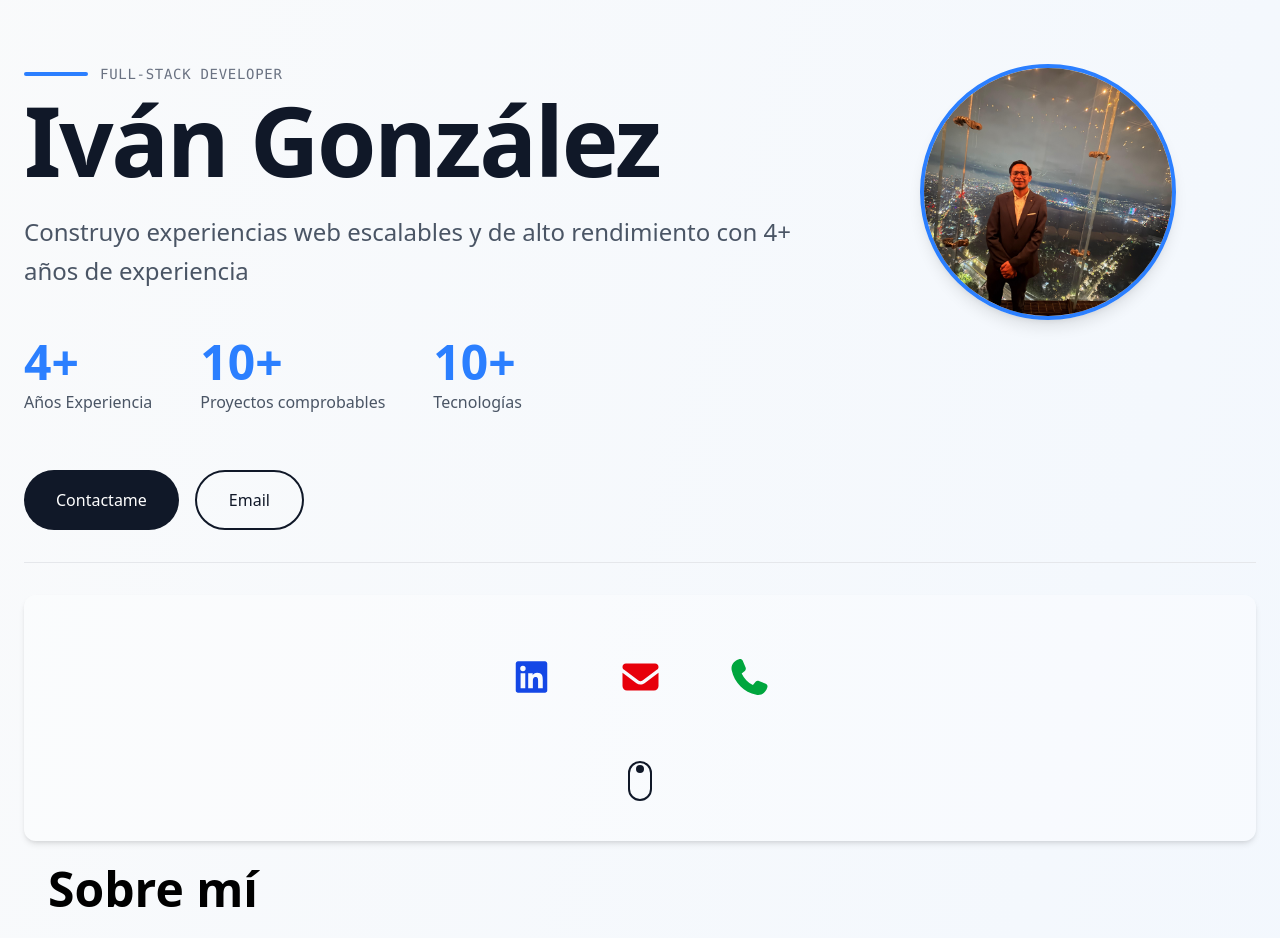
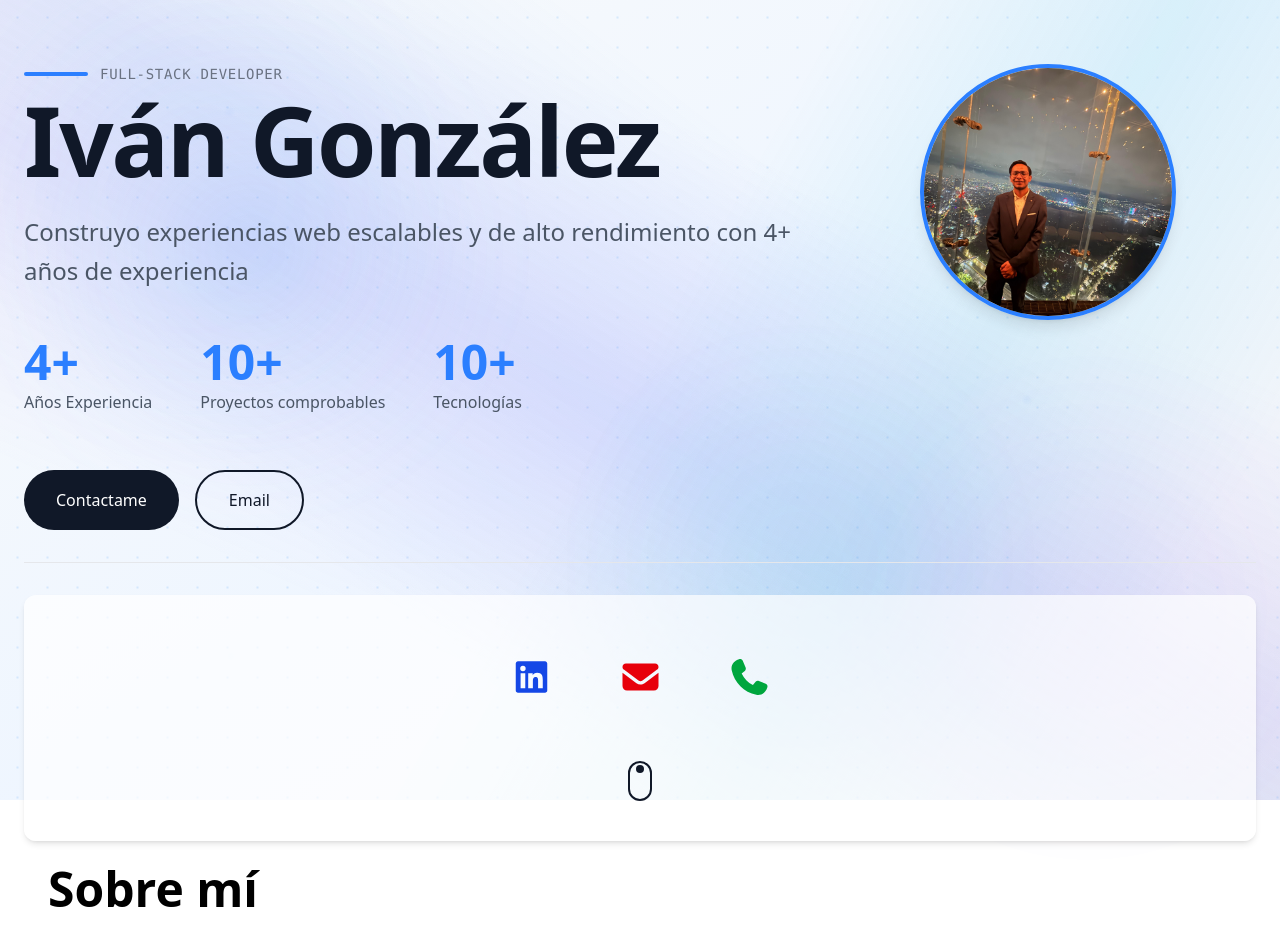
Before and after one commit to igonzalezg1/portafolio, a Vue app: page / in a window 1280 px wide. Shown: the top 938 px of the page. Built offline with nearby package versions, Linux system fonts and the light colour scheme; the HTML template or start-up script is replaced by a standard one.

Commit message:
Build proyect

```diff
--- a/src/App.vue
+++ b/src/App.vue
@@ -7,35 +7,371 @@ import HabilitiesComponent from './components/HabilitiesComponent.vue'
 import ExperienceComponent from './components/ExperienceComponent.vue'
 import CarrouselComponent from './components/CarrouselComponent.vue'
 import FooterComponent from './components/FooterComponent.vue'
+import { ref, onMounted, onUnmounted } from 'vue'
+
+// Estado de visibilidad para cada sección
+const sectionsVisible = ref({
+  home: false,
+  contacts: false,
+  about: false,
+  certifications: false,
+  habilities: false,
+  experience: false,
+  carrousel: false,
+})
+
+// Estado para el efecto del mouse
+const mousePosition = ref({ x: 0, y: 0 })
+const cursorGlow = ref<HTMLElement | null>(null)
+
+// Función para actualizar la posición del mouse
+const handleMouseMove = (event: MouseEvent) => {
+  mousePosition.value = {
+    x: event.clientX,
+    y: event.clientY,
+  }
+
+  if (cursorGlow.value) {
+    cursorGlow.value.style.transform = `translate(${event.clientX - 250}px, ${event.clientY - 250}px)`
+  }
+}
+
+onMounted(() => {
+  // Mostrar el home inmediatamente
+  sectionsVisible.value.home = true
+
+  // Configurar el Intersection Observer
+  const observer = new IntersectionObserver(
+    (entries) => {
+      entries.forEach((entry) => {
+        if (entry.isIntersecting) {
+          const section = entry.target.getAttribute('data-section')
+          if (section && sectionsVisible.value.hasOwnProperty(section)) {
+            sectionsVisible.value[section as keyof typeof sectionsVisible.value] = true
+          }
+        }
+      })
+    },
+    {
+      threshold: 0.1,
+      rootMargin: '0px 0px -100px 0px',
+    },
+  )
+
+  // Observar todas las secciones
+  document.querySelectorAll('[data-section]').forEach((section) => {
+    observer.observe(section)
+  })
+
+  // Agregar listener para el mouse
+  window.addEventListener('mousemove', handleMouseMove)
+})
+
+onUnmounted(() => {
+  window.removeEventListener('mousemove', handleMouseMove)
+})
 </script>
 
 <template>
-  <section class="min-h-screen flex flex-col px-6 py-16 bg-gradient-to-br from-gray-50 to-blue-50">
-    <!-- Hero principal -->
+  <div class="relative min-h-screen overflow-hidden">
+    <!-- Fondo base con gradiente -->
+    <div class="fixed inset-0 bg-gradient-to-br from-gray-50 via-blue-50 to-gray-100 -z-20"></div>
+
+    <!-- Patrón de puntos animado -->
+    <div class="fixed inset-0 -z-20 opacity-30">
+      <div class="absolute inset-0 dot-pattern"></div>
+    </div>
+
+    <!-- Ondas animadas de fondo -->
+    <div class="fixed inset-0 -z-20 overflow-hidden">
+      <div class="wave wave-1"></div>
+      <div class="wave wave-2"></div>
+      <div class="wave wave-3"></div>
+    </div>
+
+    <!-- Partículas flotantes -->
+    <div class="fixed inset-0 -z-10 overflow-hidden pointer-events-none">
+      <div class="particle particle-1"></div>
+      <div class="particle particle-2"></div>
+      <div class="particle particle-3"></div>
+      <div class="particle particle-4"></div>
+      <div class="particle particle-5"></div>
+      <div class="particle particle-6"></div>
+    </div>
+
+    <!-- Efecto de resplandor que sigue al mouse -->
+    <div
+      ref="cursorGlow"
+      class="fixed w-[500px] h-[500px] pointer-events-none -z-10 transition-opacity duration-300"
+      style="
+        background: radial-gradient(
+          circle,
+          rgba(59, 130, 246, 0.15) 0%,
+          rgba(147, 197, 253, 0.08) 25%,
+          transparent 70%
+        );
+        filter: blur(40px);
+        will-change: transform;
+      "
+    ></div>
+
+    <!-- Efectos de resplandor adicionales fijos -->
+    <div
+      class="fixed top-0 left-0 w-96 h-96 bg-blue-400/10 rounded-full blur-3xl -z-10 animate-pulse-slow"
+    ></div>
+    <div
+      class="fixed bottom-0 right-0 w-96 h-96 bg-purple-400/10 rounded-full blur-3xl -z-10 animate-pulse-slow"
+      style="animation-delay: 1s"
+    ></div>
+    <div
+      class="fixed top-1/2 right-1/4 w-80 h-80 bg-cyan-400/10 rounded-full blur-3xl -z-10 animate-pulse-slow"
+      style="animation-delay: 2s"
+    ></div>
+
+    <section class="min-h-screen flex flex-col px-6 py-16 relative z-0">
+      <div
+        data-section="home"
+        :class="[
+          'transition-all duration-1000 ease-out',
+          sectionsVisible.home ? 'opacity-100 translate-y-0' : 'opacity-0 translate-y-10',
+        ]"
+      >
         <HomeComponent />
-
-    <!-- Separador -->
+      </div>
       <hr class="border-t border-gray-200 my-8" />
 
-    <!-- Sección de contactos -->
+      <div
+        data-section="contacts"
+        :class="[
+          'transition-all duration-1000 ease-out delay-100',
+          sectionsVisible.contacts ? 'opacity-100 translate-y-0' : 'opacity-0 translate-y-10',
+        ]"
+      >
         <ContactsComponent />
+      </div>
 
-    <!-- Sección sobre mí -->
+      <div
+        data-section="about"
+        :class="[
+          'transition-all duration-1000 ease-out delay-150',
+          sectionsVisible.about ? 'opacity-100 translate-x-0' : 'opacity-0 -translate-x-10',
+        ]"
+      >
         <AbautComponent />
+      </div>
 
-    <!-- Sección de certificaciones -->
+      <div
+        data-section="certifications"
+        :class="[
+          'transition-all duration-1000 ease-out delay-200',
+          sectionsVisible.certifications ? 'opacity-100 translate-x-0' : 'opacity-0 translate-x-10',
+        ]"
+      >
         <CertificationsComponent />
+      </div>
 
-    <!-- Sección de habilidades -->
+      <div
+        data-section="habilities"
+        :class="[
+          'transition-all duration-1000 ease-out delay-150',
+          sectionsVisible.habilities ? 'opacity-100 scale-100' : 'opacity-0 scale-95',
+        ]"
+      >
         <HabilitiesComponent />
+      </div>
 
-    <!-- Sección de experiencia -->
+      <div
+        data-section="experience"
+        :class="[
+          'transition-all duration-1000 ease-out delay-200',
+          sectionsVisible.experience ? 'opacity-100 translate-y-0' : 'opacity-0 translate-y-10',
+        ]"
+      >
         <ExperienceComponent />
+      </div>
 
-    <!-- Sección de proyectos -->
+      <div
+        data-section="carrousel"
+        :class="[
+          'transition-all duration-1000 ease-out delay-100',
+          sectionsVisible.carrousel
+            ? 'opacity-100 scale-100 translate-y-0'
+            : 'opacity-0 scale-95 translate-y-10',
+        ]"
+      >
         <CarrouselComponent />
+      </div>
     </section>
+
+    <div
+      class="transition-all duration-1000 ease-out relative z-0"
+      :class="sectionsVisible.carrousel ? 'opacity-100' : 'opacity-0'"
+    >
       <FooterComponent />
+    </div>
+  </div>
 </template>
 
-<style scoped></style>
+<style scoped>
+/* Animación de pulso lento */
+@keyframes pulse-slow {
+  0%,
+  100% {
+    opacity: 0.3;
+    transform: scale(1);
+  }
+  50% {
+    opacity: 0.5;
+    transform: scale(1.05);
+  }
+}
+
+.animate-pulse-slow {
+  animation: pulse-slow 4s cubic-bezier(0.4, 0, 0.6, 1) infinite;
+}
+
+/* Patrón de puntos */
+.dot-pattern {
+  background-image: radial-gradient(circle, #93c5fd 1px, transparent 1px);
+  background-size: 30px 30px;
+  animation: drift 60s linear infinite;
+}
+
+@keyframes drift {
+  0% {
+    transform: translate(0, 0);
+  }
+  100% {
+    transform: translate(30px, 30px);
+  }
+}
+
+/* Ondas de fondo */
+.wave {
+  position: absolute;
+  width: 200%;
+  height: 200%;
+  border-radius: 40%;
+  opacity: 0.1;
+}
+
+.wave-1 {
+  background: linear-gradient(135deg, transparent 40%, #3b82f6 50%, transparent 60%);
+  animation: wave-animation 25s ease-in-out infinite;
+  top: -50%;
+  left: -50%;
+}
+
+.wave-2 {
+  background: linear-gradient(135deg, transparent 40%, #8b5cf6 50%, transparent 60%);
+  animation: wave-animation 30s ease-in-out infinite reverse;
+  top: -50%;
+  right: -50%;
+  animation-delay: -5s;
+}
+
+.wave-3 {
+  background: linear-gradient(135deg, transparent 40%, #06b6d4 50%, transparent 60%);
+  animation: wave-animation 35s ease-in-out infinite;
+  bottom: -50%;
+  left: -25%;
+  animation-delay: -10s;
+}
+
+@keyframes wave-animation {
+  0%,
+  100% {
+    transform: rotate(0deg) translate(0, 0);
+  }
+  25% {
+    transform: rotate(90deg) translate(20px, 20px);
+  }
+  50% {
+    transform: rotate(180deg) translate(0, 0);
+  }
+  75% {
+    transform: rotate(270deg) translate(-20px, -20px);
+  }
+}
+
+/* Partículas flotantes */
+.particle {
+  position: absolute;
+  background: radial-gradient(circle, rgba(59, 130, 246, 0.3), transparent);
+  border-radius: 50%;
+  filter: blur(2px);
+}
+
+.particle-1 {
+  width: 4px;
+  height: 4px;
+  top: 20%;
+  left: 10%;
+  animation: float 20s ease-in-out infinite;
+}
+
+.particle-2 {
+  width: 6px;
+  height: 6px;
+  top: 60%;
+  left: 80%;
+  animation: float 25s ease-in-out infinite;
+  animation-delay: -5s;
+}
+
+.particle-3 {
+  width: 3px;
+  height: 3px;
+  top: 40%;
+  left: 50%;
+  animation: float 30s ease-in-out infinite;
+  animation-delay: -10s;
+}
+
+.particle-4 {
+  width: 5px;
+  height: 5px;
+  top: 80%;
+  left: 20%;
+  animation: float 22s ease-in-out infinite;
+  animation-delay: -15s;
+}
+
+.particle-5 {
+  width: 4px;
+  height: 4px;
+  top: 10%;
+  left: 70%;
+  animation: float 28s ease-in-out infinite;
+  animation-delay: -8s;
+}
+
+.particle-6 {
+  width: 3px;
+  height: 3px;
+  top: 50%;
+  left: 90%;
+  animation: float 24s ease-in-out infinite;
+  animation-delay: -12s;
+}
+
+@keyframes float {
+  0%,
+  100% {
+    transform: translate(0, 0) scale(1);
+    opacity: 0.3;
+  }
+  25% {
+    transform: translate(100px, -50px) scale(1.2);
+    opacity: 0.6;
+  }
+  50% {
+    transform: translate(-50px, -100px) scale(0.8);
+    opacity: 0.4;
+  }
+  75% {
+    transform: translate(-100px, 50px) scale(1.1);
+    opacity: 0.5;
+  }
+}
+</style>
--- a/src/components/CarrouselComponent.vue
+++ b/src/components/CarrouselComponent.vue
@@ -75,7 +75,7 @@ onUnmounted(() => {
 
 <template>
   <section
-    class="w-full flex flex-col items-center justify-center py-16 bg-white/50 shadow-md rounded-xl p-8 mb-8"
+    class="w-full flex flex-col items-center justify-center py-16 bg-white/70 shadow-md rounded-xl p-8 mb-8"
   >
     <!-- Título centrado -->
     <h2 class="text-3xl font-bold mb-6 text-center">Proyectos creados</h2>
--- a/src/components/CertificationsComponent.vue
+++ b/src/components/CertificationsComponent.vue
@@ -4,7 +4,7 @@ import { faTrophy } from '@fortawesome/free-solid-svg-icons'
 
 <template>
   <section
-    class="w-full flex flex-col items-center justify-center py-16 bg-white/50 shadow-md rounded-xl p-8 mb-8"
+    class="w-full flex flex-col items-center justify-center py-16 bg-white/70 shadow-md rounded-xl p-8 mb-8"
   >
     <!-- Icono centrado arriba -->
     <div class="flex justify-center mb-4">
--- a/src/components/ContactsComponent.vue
+++ b/src/components/ContactsComponent.vue
@@ -3,7 +3,7 @@
 <template>
   <section
     id="contacto"
-    class="w-full flex flex-col items-center justify-center py-16 bg-white/30 rounded-xl shadow-md p-8 relative"
+    class="w-full flex flex-col items-center justify-center py-16 bg-white/70 rounded-xl shadow-md p-8 relative"
   >
     <!-- Card -->
     <div class="flex gap-16 mb-20">
```
Also changed, not shown: 1 other file (tests, documents, lock files or other folders). Lines whose indentation alone changed are shown as unchanged.
